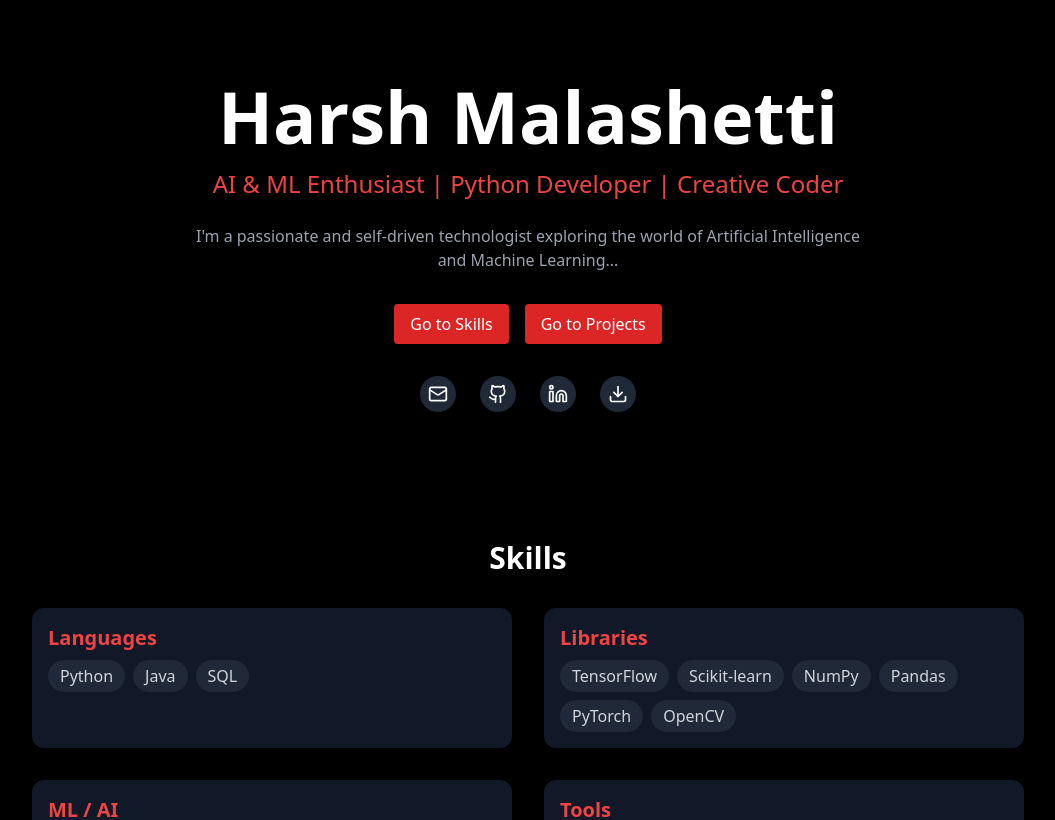
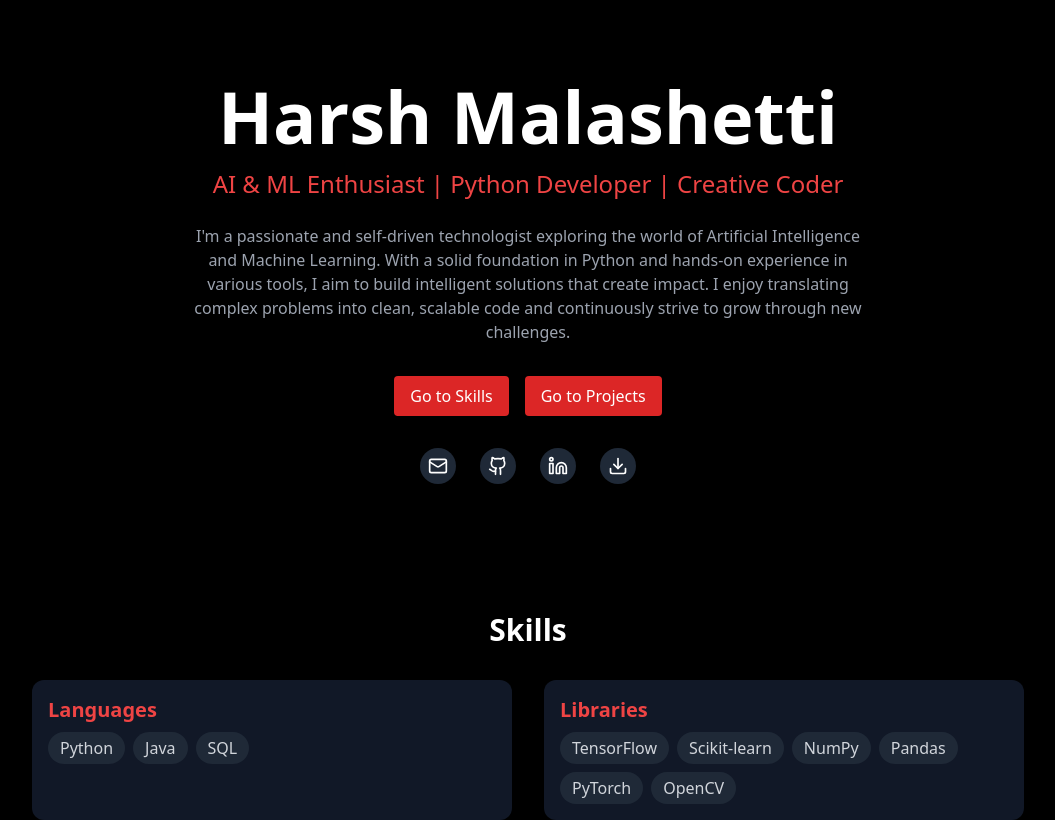
Before and after one commit to 132905/harsh-portfolio, a React (Vite) app: page / in a window 1280 px wide. Shown: the top 820 px of the page, without its empty margins (112-1167 px from the left). Built offline with nearby package versions, Linux system fonts and the light colour scheme.

Commit message:
Update PortfolioHome.jsx

```diff
--- a/src/pages/PortfolioHome.jsx
+++ b/src/pages/PortfolioHome.jsx
@@ -72,7 +72,7 @@ export default function PortfolioHome() {
         </motion.p>
         <motion.p className="mt-6 max-w-2xl text-gray-400"
           initial={{ opacity: 0 }} animate={{ opacity: 1 }} transition={{ delay: 0.8, duration: 0.8 }}>
-          I'm a passionate and self-driven technologist exploring the world of Artificial Intelligence and Machine Learning...
+          I'm a passionate and self-driven technologist exploring the world of Artificial Intelligence and Machine Learning. With a solid foundation in Python and hands-on experience in various tools, I aim to build intelligent solutions that create impact. I enjoy translating complex problems into clean, scalable code and continuously strive to grow through new challenges.
         </motion.p>
 
         {/* Scroll Buttons */}
```
